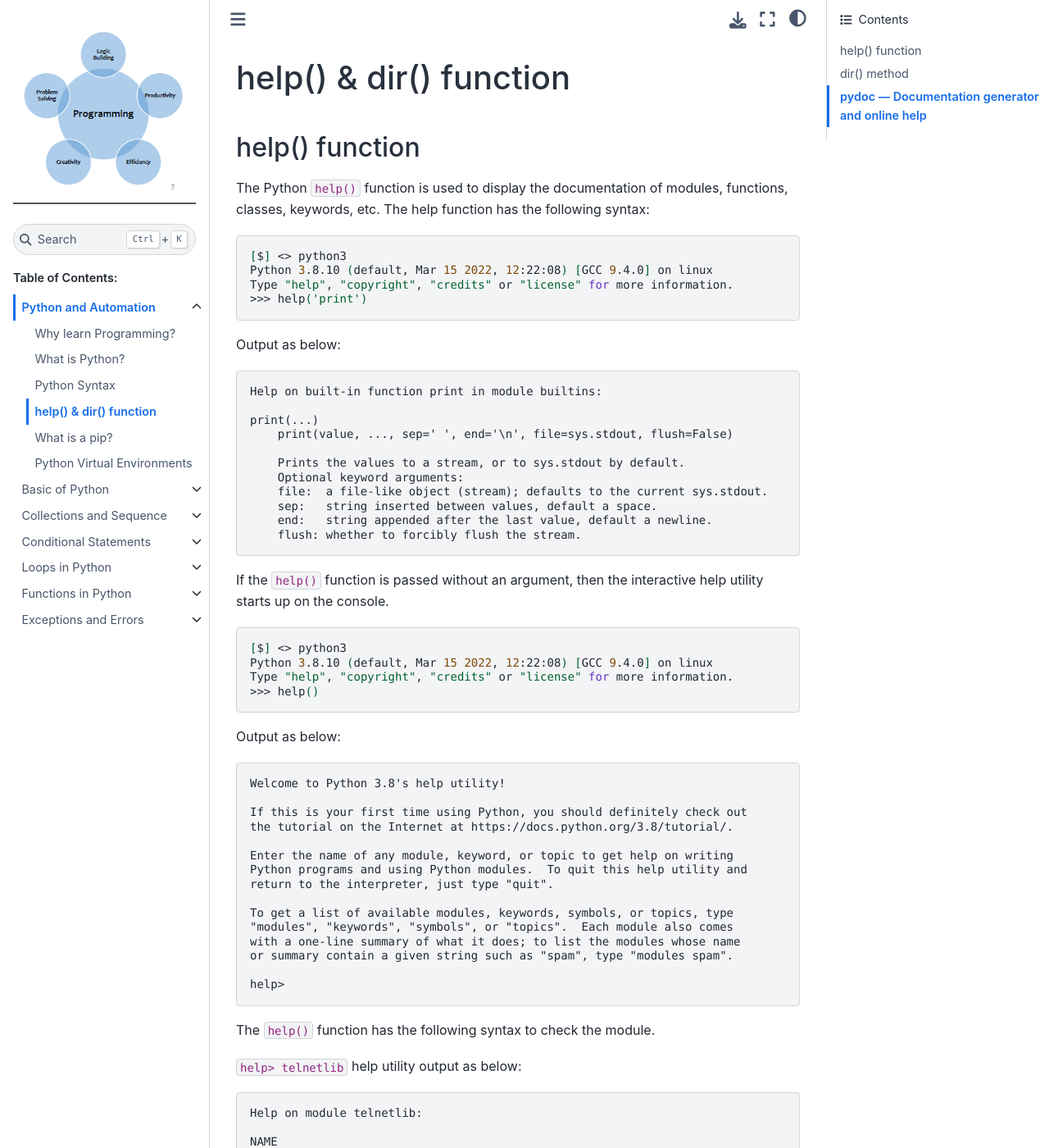
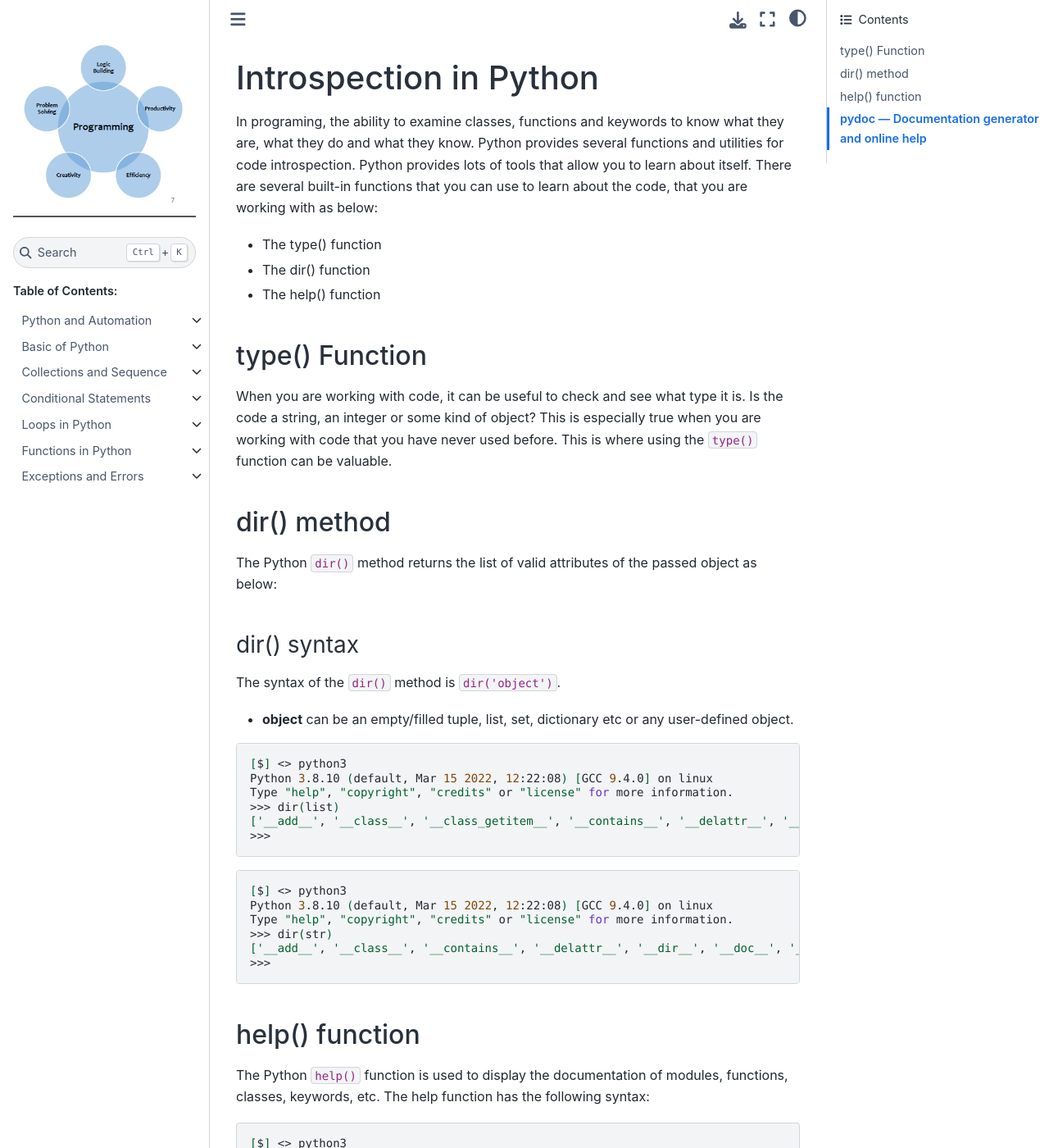
Before and after one commit to sydasif/python-book, a Sphinx documentation site: the page built from docs/source/ch-01/04_introspection.md, in a window 1280 px wide and 1400 px high. Shown: the whole window at 82% size. Built offline with Sphinx 7.4.7 and the Sphinx Book theme 1.1.4, drawn with Linux system fonts in a browser that asks for light colours; pages that are not in the unit, such as notebooks, are missing from menus; some of the changed text lies outside the part shown.

Commit message:
Add introspection in python

````diff
--- a/docs/source/ch-01/04_help.md
+++ b/docs/source/ch-01/04_introspection.md
@@ -1,4 +1,42 @@
-# help() & dir() function
+# Introspection in Python
+
+In programing, the ability to examine classes, functions and keywords to know what they are, what they do and what they know. Python provides several functions and utilities for code introspection. Python provides lots of tools that allow you to learn about itself. There are several built-in functions that you can use to learn about the code, that you are working with as below:
+
+- The type() function
+- The dir() function
+- The help() function
+
+## type() Function
+
+When you are working with code, it can be useful to check and see what type it is. Is the code a string, an integer or some kind of object? This is especially true when you are working with code that you have never used before. This is where using the `type()` function can be valuable.
+
+## dir() method
+
+The Python `dir()` method returns the list of valid attributes of the passed object as below:
+
+### dir() syntax
+
+The syntax of the `dir()` method is `dir('object')`.
+
+- **object** can be an empty/filled tuple, list, set, dictionary etc or any user-defined object.
+
+```shell
+[$] <> python3
+Python 3.8.10 (default, Mar 15 2022, 12:22:08) [GCC 9.4.0] on linux
+Type "help", "copyright", "credits" or "license" for more information.
+>>> dir(list)
+['__add__', '__class__', '__class_getitem__', '__contains__', '__delattr__', '__delitem__', '__dir__', '__doc__', '__eq__', '__format__', '__ge__', '__getattribute__', '__getitem__', '__gt__', '__hash__', '__iadd__', '__imul__', '__init__', '__init_subclass__', '__iter__', '__le__', '__len__', '__lt__', '__mul__', '__ne__', '__new__', '__reduce__', '__reduce_ex__', '__repr__', '__reversed__', '__rmul__', '__setattr__', '__setitem__', '__sizeof__', '__str__', '__subclasshook__', 'append', 'clear', 'copy', 'count', 'extend', 'index', 'insert', 'pop', 'remove', 'reverse', 'sort']
+>>>
+```
+
+```shell
+[$] <> python3
+Python 3.8.10 (default, Mar 15 2022, 12:22:08) [GCC 9.4.0] on linux
+Type "help", "copyright", "credits" or "license" for more information.
+>>> dir(str)
+['__add__', '__class__', '__contains__', '__delattr__', '__dir__', '__doc__', '__eq__', '__format__', '__ge__', '__getattribute__', '__getitem__', '__getnewargs__', '__gt__', '__hash__', '__init__', '__init_subclass__', '__iter__', '__le__', '__len__', '__lt__', '__mod__', '__mul__', '__ne__', '__new__', '__reduce__', '__reduce_ex__', '__repr__', '__rmod__', '__rmul__', '__setattr__', '__sizeof__', '__str__', '__subclasshook__', 'capitalize', 'casefold', 'center', 'count', 'encode', 'endswith', 'expandtabs', 'find', 'format', 'format_map', 'index', 'isalnum', 'isalpha', 'isascii', 'isdecimal', 'isdigit', 'isidentifier', 'islower', 'isnumeric', 'isprintable', 'isspace', 'istitle', 'isupper', 'join', 'ljust', 'lower', 'lstrip', 'maketrans', 'partition', 'removeprefix', 'removesuffix', 'replace', 'rfind', 'rindex', 'rjust', 'rpartition', 'rsplit', 'rstrip', 'split', 'splitlines', 'startswith', 'strip', 'swapcase', 'title', 'translate', 'upper', 'zfill']
+>>>
+```
 
 ## help() function
 
@@ -88,34 +126,6 @@
     >>> print(tn.read_all())
 ```
 
-## dir() method
-
-The Python `dir()` method returns the list of valid attributes of the passed object as below:
-
-### dir() syntax
-
-The syntax of the `dir()` method is `dir('object')`.
-
-- **object** can be an empty/filled tuple, list, set, dictionary etc or any user-defined object.
-
-```shell
-[$] <> python3
-Python 3.8.10 (default, Mar 15 2022, 12:22:08) [GCC 9.4.0] on linux
-Type "help", "copyright", "credits" or "license" for more information.
->>> dir(list)
-['__add__', '__class__', '__class_getitem__', '__contains__', '__delattr__', '__delitem__', '__dir__', '__doc__', '__eq__', '__format__', '__ge__', '__getattribute__', '__getitem__', '__gt__', '__hash__', '__iadd__', '__imul__', '__init__', '__init_subclass__', '__iter__', '__le__', '__len__', '__lt__', '__mul__', '__ne__', '__new__', '__reduce__', '__reduce_ex__', '__repr__', '__reversed__', '__rmul__', '__setattr__', '__setitem__', '__sizeof__', '__str__', '__subclasshook__', 'append', 'clear', 'copy', 'count', 'extend', 'index', 'insert', 'pop', 'remove', 'reverse', 'sort']
->>>
-```
-
-```shell
-[$] <> python3
-Python 3.8.10 (default, Mar 15 2022, 12:22:08) [GCC 9.4.0] on linux
-Type "help", "copyright", "credits" or "license" for more information.
->>> dir(str)
-['__add__', '__class__', '__contains__', '__delattr__', '__dir__', '__doc__', '__eq__', '__format__', '__ge__', '__getattribute__', '__getitem__', '__getnewargs__', '__gt__', '__hash__', '__init__', '__init_subclass__', '__iter__', '__le__', '__len__', '__lt__', '__mod__', '__mul__', '__ne__', '__new__', '__reduce__', '__reduce_ex__', '__repr__', '__rmod__', '__rmul__', '__setattr__', '__sizeof__', '__str__', '__subclasshook__', 'capitalize', 'casefold', 'center', 'count', 'encode', 'endswith', 'expandtabs', 'find', 'format', 'format_map', 'index', 'isalnum', 'isalpha', 'isascii', 'isdecimal', 'isdigit', 'isidentifier', 'islower', 'isnumeric', 'isprintable', 'isspace', 'istitle', 'isupper', 'join', 'ljust', 'lower', 'lstrip', 'maketrans', 'partition', 'removeprefix', 'removesuffix', 'replace', 'rfind', 'rindex', 'rjust', 'rpartition', 'rsplit', 'rstrip', 'split', 'splitlines', 'startswith', 'strip', 'swapcase', 'title', 'translate', 'upper', 'zfill']
->>>
-```
-
 ## [pydoc](https://docs.python.org/3/library/pydoc.html#module-pydoc) — Documentation generator and online help
 
 The `pydoc` module automatically generates documentation from Python modules. The documentation can be presented as pages of text on the console, served to a web browser, or saved to HTML files.
````
